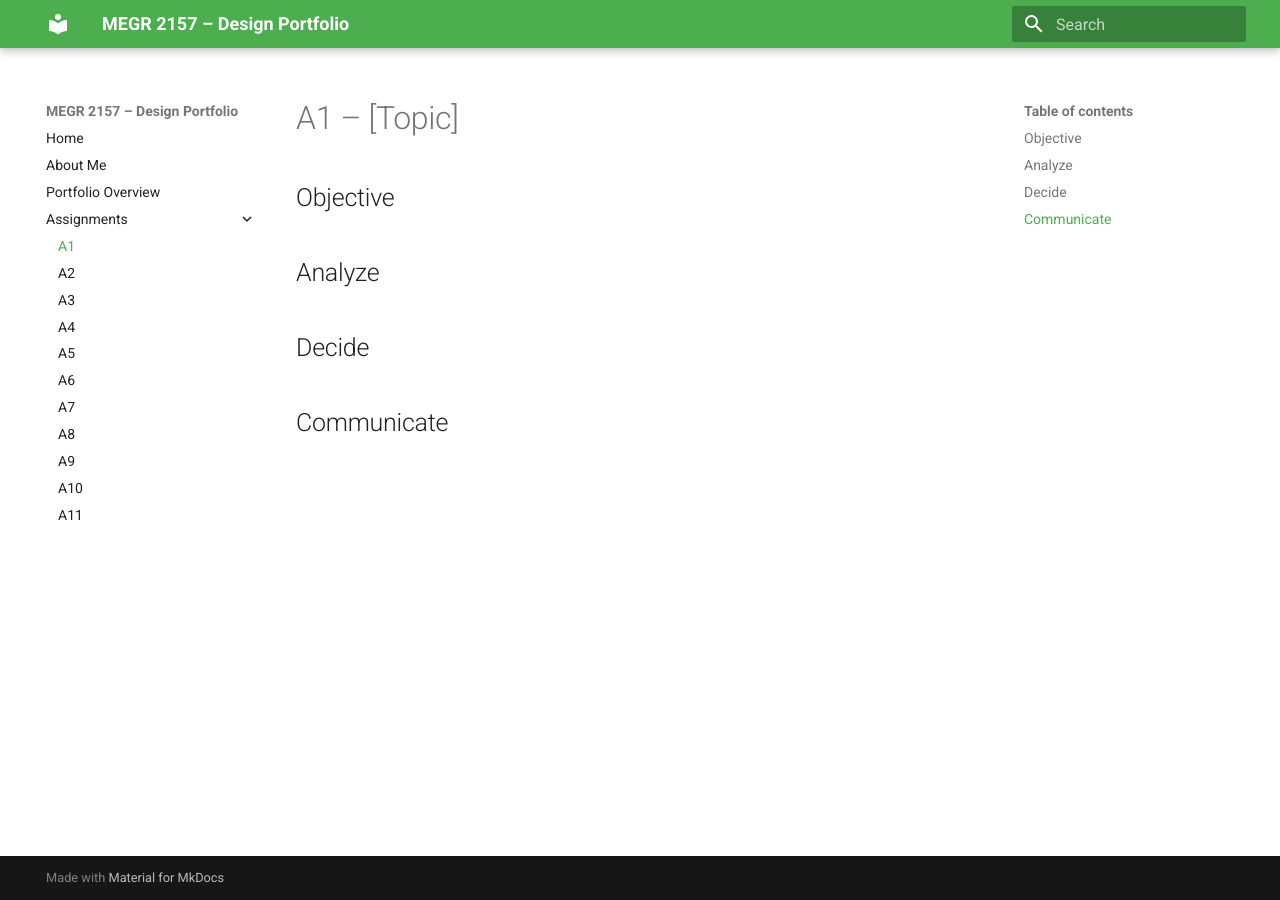
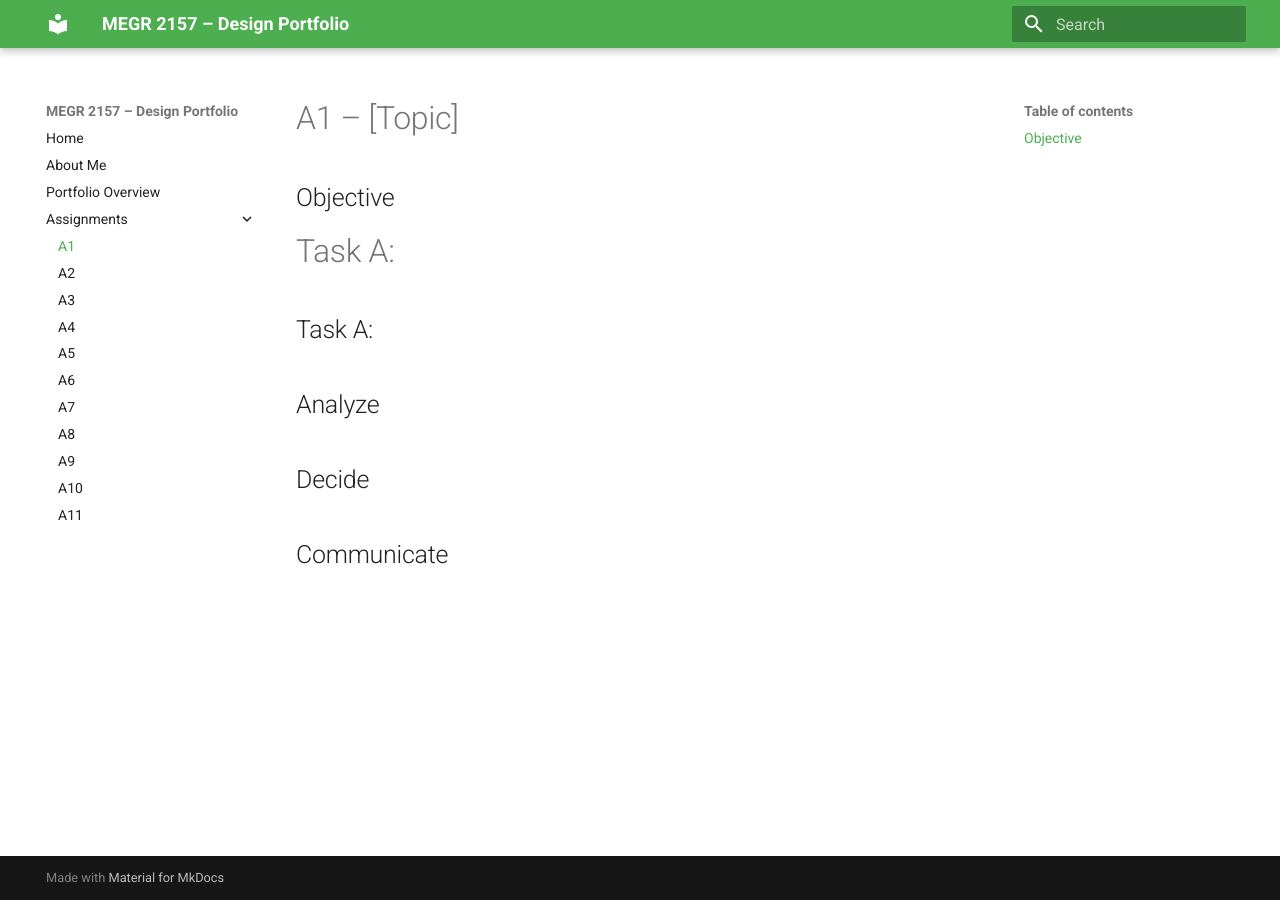
Before and after one commit to Noah-DiMenna/megr2156-portfolio, an MkDocs documentation site: the page built from docs/assignments/A01/index.md, in a window 1280 px wide. Built offline with MkDocs 1.6.1 and Material for MkDocs 9.7.7, drawn with Linux system fonts in a browser that asks for light colours.

Commit message:
Fix header formatting for Task A in index.md

```diff
--- a/docs/assignments/A01/index.md
+++ b/docs/assignments/A01/index.md
@@ -1,7 +1,8 @@
 # A1 – [Topic]
 
 ## Objective
-
+# Task A:
+## Task A:
 
 ## Analyze
 
```
